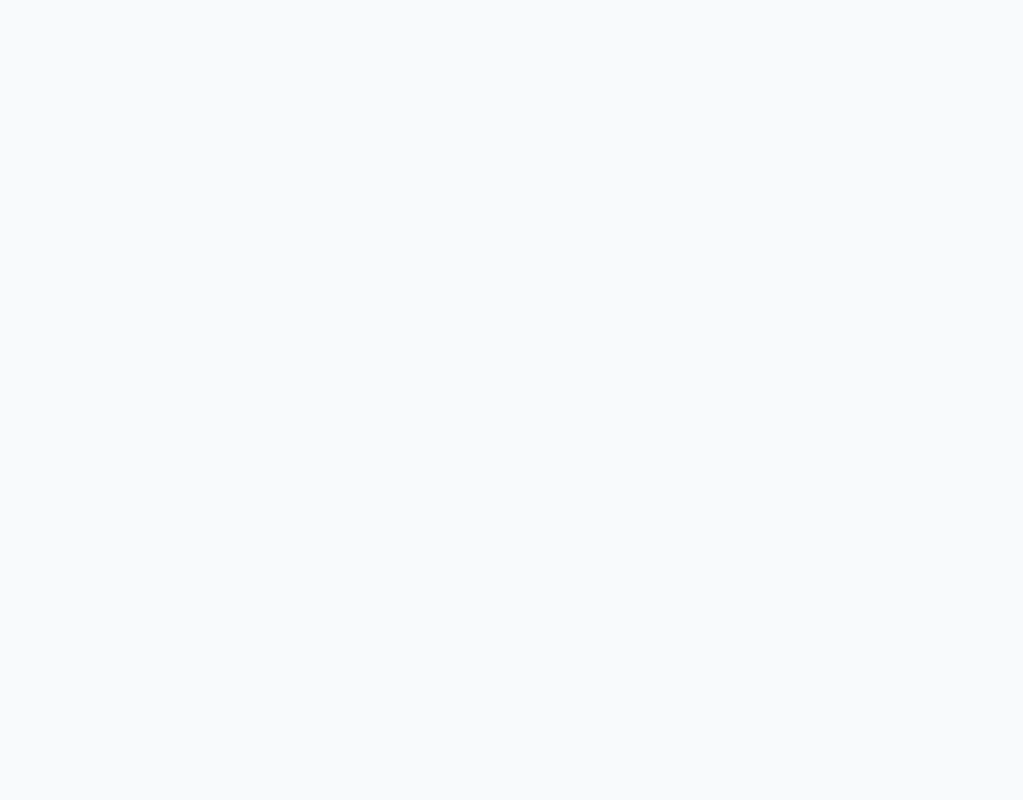
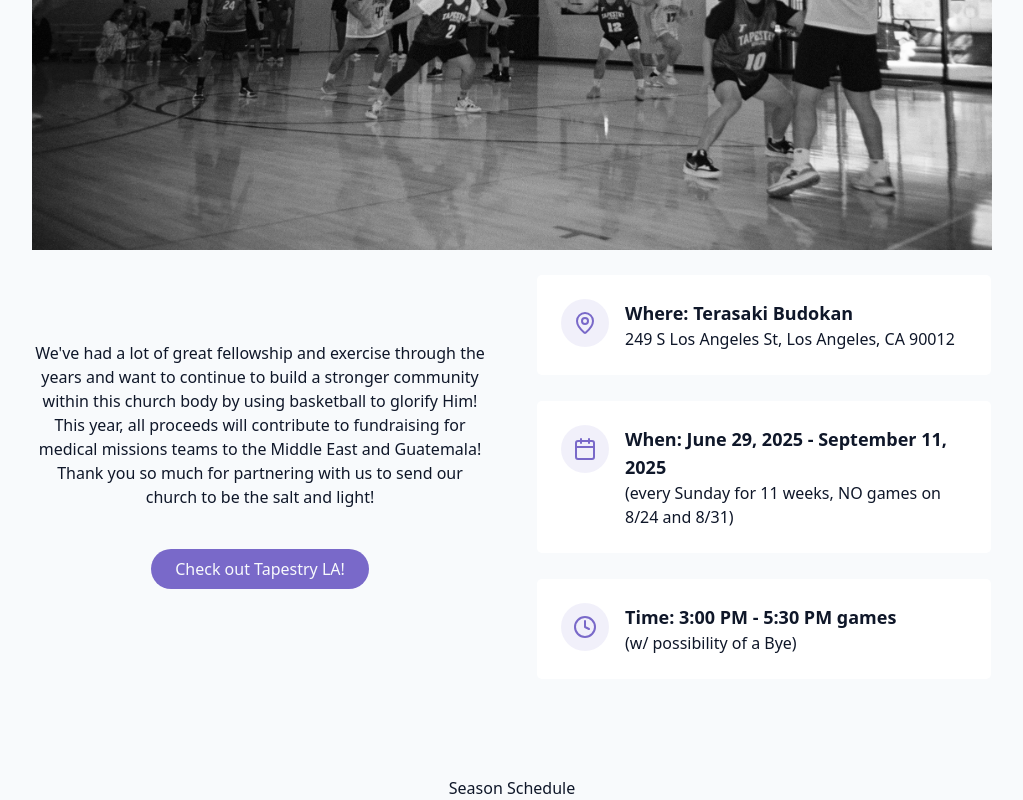
Before and after one commit to DevDave0/tapla-ball11, a React (Vite) app: page / in a window 1280 px wide. Shown: the part 1377-2177 px from the top of the page, without its empty margins (128-1151 px from the left). Before the commit the page ends 1272 px from the top, so only its background shows below. Built offline with nearby package versions, Linux system fonts and the light colour scheme.

Commit message:
finish overview section

```diff
--- a/src/components/AboutSection.jsx
+++ b/src/components/AboutSection.jsx
@@ -1,4 +1,5 @@
-
+import { Calendar, Clock, MapPin } from "lucide-react"
+import jinwon from "../assets/img/IMG_3845.JPG"
 
 export const AboutSection = () => {
     return (
@@ -7,16 +8,58 @@ export const AboutSection = () => {
                 <h2 className="text-3xl md:text-4xl font-bold mb-12 text-center">
                     <span className="text-primary">Overview</span>
                 </h2>
+                <img src={jinwon} />
 
                 <div className="grid grid-cols-1 md:grid-cols-2 gap-12 items-center">
-                    <div>
-                        We've had a lot of great fellowship and exercise through the years and want to continue to build a stronger community within this church body by using basketball to glorify Him!  this year, all proceeds will contribute to fundraising for medical missions teams to the Middle East and Guatemala! Thank you so much for partnering with us to send our church to be the salt and light!
+                    <div className="space-y-6">
+                        <p className="text-muted-foreground">
+                            We've had a lot of great fellowship and exercise through the years and want to continue to build a stronger community within this church body by using basketball to glorify Him! This year, all proceeds will contribute to fundraising for medical missions teams to the Middle East and Guatemala! Thank you so much for partnering with us to send our church to be the salt and light!
+                        </p>
+
+                        <div className="flex flex-col sm:flex-row gap-4 pt-4 justify-center">
+                            <a href="https://www.tapestry.la/" className="cosmic-button">Check out Tapestry LA!</a>
+                        </div>
                     </div>
 
-                    <div>
-                        Where: Terasaki Budokan, 249 S Los Angeles St, Los Angeles, CA 90012
-                        When: June 29, 2025 - September 11, 2025 (every Sunday for 11 weeks, NO games on 8/24 and 8/31)
-                        Time: 3:00 PM - 5:30 PM games (w/ possibility of a Bye)
+                    <div className="grid grid-cols-1 gap-6 mt-6">
+                        <div className="gradient-border p-6 card-hover">
+                            <div className="flex items-start gap-4">
+                                <div className="p-3 rounded-full bg-primary/10">
+                                    <MapPin className="h-6 w-6 text-primary" />
+                                </div>
+
+                                <div className="text-left">
+                                    <h4 className="font-semibold text-lg">Where: Terasaki Budokan</h4>
+                                    <p className="muted-foreground">249 S Los Angeles St, Los Angeles, CA 90012</p>
+                                </div>
+                            </div>
+                        </div>
+
+                        <div className="gradient-border p-6 card-hover">
+                            <div className="flex items-start gap-4">
+                                <div className="p-3 rounded-full bg-primary/10">
+                                    <Calendar className="h-6 w-6 text-primary" />
+                                </div>
+
+                                <div className="text-left">
+                                    <h4 className="font-semibold text-lg">When: June 29, 2025 - September 11, 2025</h4>
+                                    <p className="muted-foreground">(every Sunday for 11 weeks, NO games on 8/24 and 8/31)</p>
+                                </div>
+                            </div>
+                        </div>
+
+                        <div className="gradient-border p-6 card-hover">
+                            <div className="flex items-start gap-4">
+                                <div className="p-3 rounded-full bg-primary/10">
+                                    <Clock className="h-6 w-6 text-primary" />
+                                </div>
+
+                                <div className="text-left">
+                                    <h4 className="font-semibold text-lg">Time: 3:00 PM - 5:30 PM games</h4>
+                                    <p className="muted-foreground">(w/ possibility of a Bye)</p>
+                                </div>
+                            </div>
+                        </div>
                     </div>
                 </div>
             </div>
--- /dev/null
+++ b/src/components/RosterSection.jsx
@@ -0,0 +1,8 @@
+
+
+
+export const RosterSection = () => {
+    return (<div>
+        roster section
+    </div>)
+}
```
Also changed, not shown: src/assets/img/IMG_3845.JPG (added).
